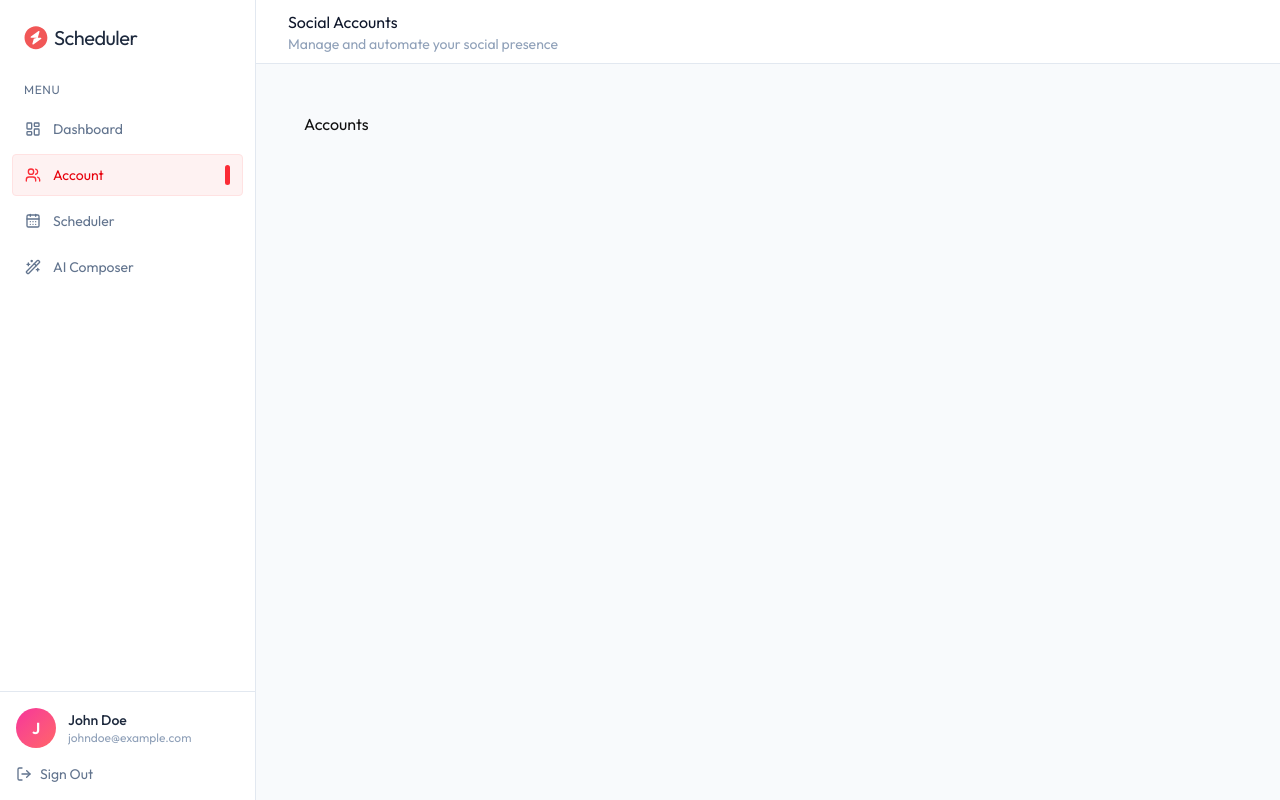
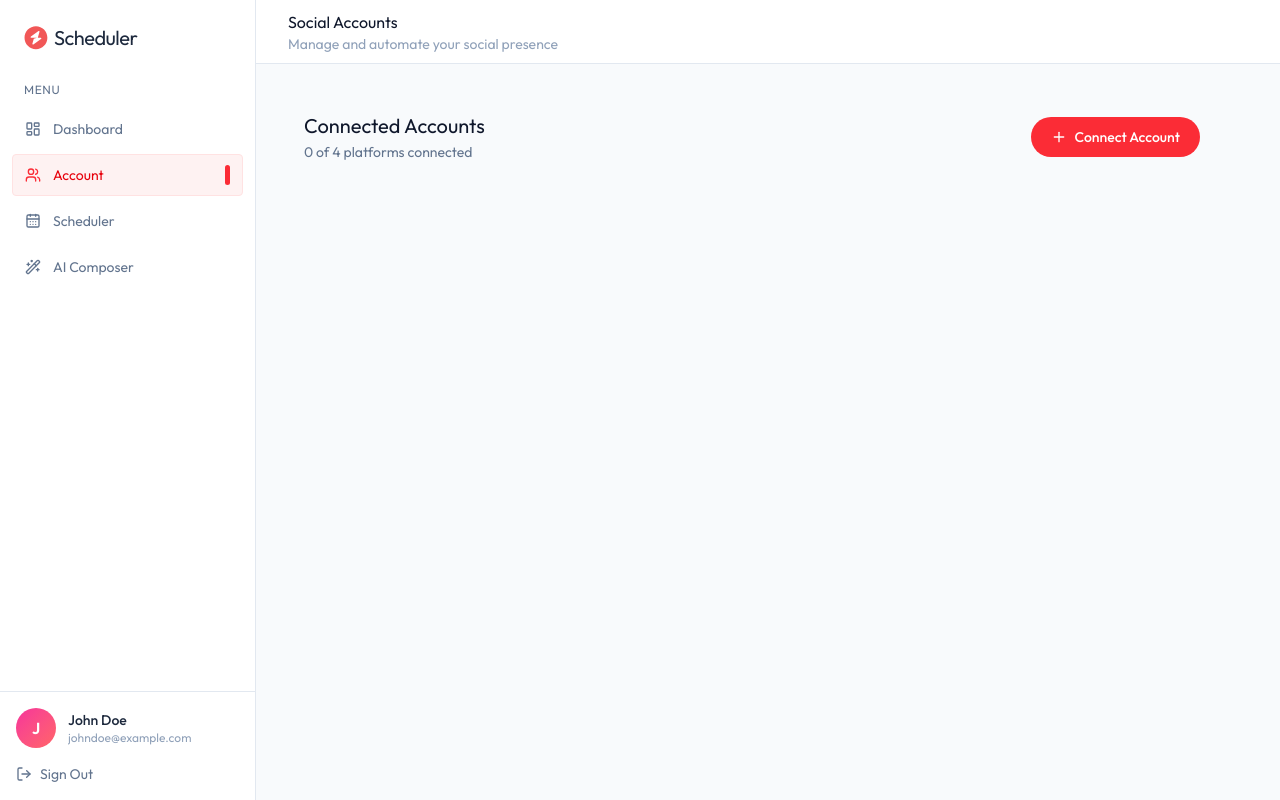
Before and after one commit to Pradyumn-Chamoli/social-scheduler, a React (Vite) app in the folder client/: page /accounts in a window 1280 px wide. Built offline with nearby package versions, Linux system fonts and the light colour scheme.

Commit message:
Added header in accounts component

```diff
--- a/client/src/pages/Accounts.tsx
+++ b/client/src/pages/Accounts.tsx
@@ -1,9 +1,27 @@
-import React from 'react'
+import { useState } from "react"
+import { PLATFORMS } from "../assets/assets";
+import { PlusIcon } from "lucide-react";
 
 const Accounts = () => {
+  const [account,setAccounts] = useState<any[]>([]);
+  const [connecting,setConnecting] = useState<String | null>(null);
+  const [showPlatformPicker,setShowPlatformPicker] = useState(false);
   return (
-    <div>
-      Accounts
+    <div className="space-y-8 max-w-4xl">
+
+      {/*Header*/}
+
+      <div className="flex flex-col sm:flex-row items-start sm:items-center justify-between gap-4 text-sm">
+        <div>
+          <h2 className="text-xl text-slate-900 ">Connected Accounts</h2>
+          <p className="text-slate-500 text-sm mt-0.5">{Accounts.length} of {PLATFORMS.length} platforms connected</p>
+        </div>
+        <button onClick={()=> setShowPlatformPicker(true)} className="flex items-center gap-2 px-5 py-2.5 bg-red-500 hover:bg-red-600 text-white rounded-full
+        font-medium transition-all w-full sm:w-auto justify-center ">
+          <PlusIcon className="size-4"/> Connect Account
+        </button>
+      </div>
+
     </div>
   )
 }
```
